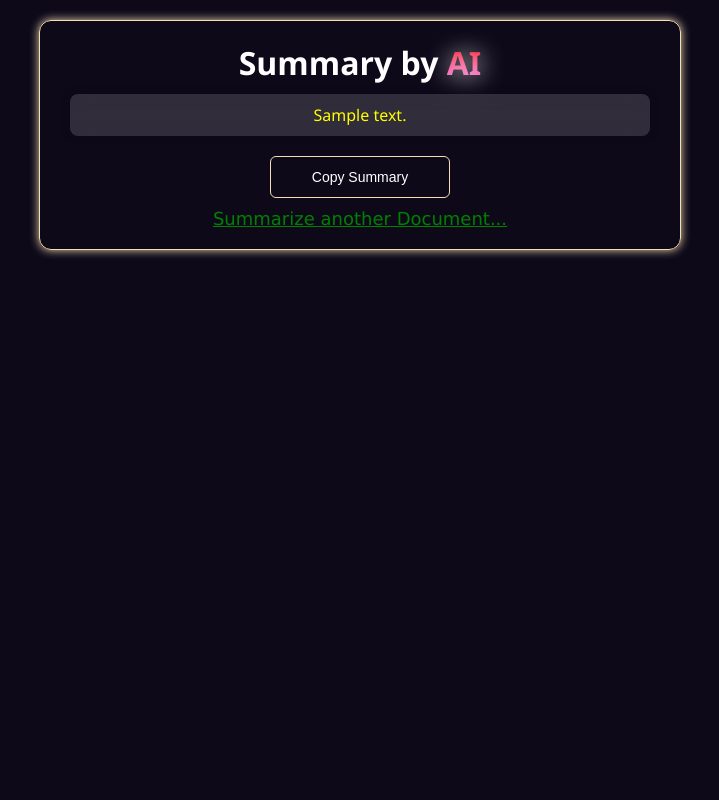
After one commit to armaanshoaib/AI_PDF_SUMMARIZER, a Flask app: template templates/result.html in a window 1280 px wide. The commit adds this page. Shown: the whole page, without its empty margins (280-999 px from the left). Run offline with Flask 3, Linux system fonts and the light colour scheme; the template is opened without the code that fills it: most values are stand-ins (such as "Sample title", 1, 10 or a date in 2020).

Commit message:
changed summarize API

```diff
--- a/app.py
+++ b/app.py
@@ -1,8 +1,11 @@
 from __future__ import print_function
-from flask import Flask, request, redirect, render_template, jsonify
+from flask import Flask, request, redirect, render_template, jsonify, url_for
 from cloudmersive_convert_api_client.rest import ApiException
 import cloudmersive_convert_api_client
 import os
+import json
+import http.client
+from groq import Groq
 
 app = Flask(__name__)
 UPLOAD_FOLDER = 'uploads'
@@ -18,10 +21,10 @@ def index():
 
 @app.route('/upload', methods=["POST"])
 def upload_file():
-    if 'inputPDF' not in request.files:
-        return 'No file uploaded!!', 400
+    if 'inputDOC' not in request.files:
+        return 'No file uploaded!', 400
 
-    file = request.files['inputPDF']
+    file = request.files['inputDOC']
 
     if file.filename == '':
         return 'No selected file', 400
@@ -43,14 +46,13 @@ def extract_text(file_path):
     input_file = file_path # file | Input file to perform the operation on.
     text_formatting_mode = 'minimizeWhitespace'
     extracted_text="null"
-    sampletxt = "some random text"
+    sampletxt = "The quick brown fox jumps over the lazy dog"
     try:
-
-        # #Convert PDF Document to Text (txt)
-        api_response = api_instance.convert_document_pdf_to_txt(input_file, text_formatting_mode=text_formatting_mode)
+        # # CONVERT .pdf .xlsx .txt .ppt .pptx .docx .doc TO TXT
+        api_response = api_instance.convert_document_autodetect_to_txt(input_file, text_formatting_mode=text_formatting_mode)
         extracted_text = api_response.to_dict()['text_result']
         # #pprint(extract_text)
-        # # formatting the extracted text from pdf (removing extra spaces and other wierd chars)
+        # # formatting the extracted text from pdf (removing extra spaces and other weird chars)
         formatted_txt = extracted_text.replace("\\r\\n", " ").replace("\\xa0", " ").splitlines()
         formatted_txt = ' '.join(line.strip().replace("'", "") for line in formatted_txt)
         # #Split the text into words and rejoin with a single space
@@ -60,12 +62,43 @@ def extract_text(file_path):
         print("=================")
         print("extracted cleaned text = " + extracted_cleaned_txt)
         print("___________________________________________")
-        # #Forward to summarize.jsp with extracted text
-        return redirect("http://43.204.82.67:8080/PDFSUMMARY_AI-1/summarize.jsp?extractedText=" + extracted_cleaned_txt)
+
+        return summarize(extracted_cleaned_txt)
 
     except ApiException as e:
         print("Exception when calling ConvertDocumentApi->convert_document_pdf_to_txt: %s\n" % e)
         return jsonify({"error": str(e)}), 500
 
+    # # summarizing the text as DOCTXT
+def summarize(DOCTXT):
+
+    print(DOCTXT)
+    if(DOCTXT == "null" or DOCTXT == "" or DOCTXT == " " or DOCTXT == "'null'"):
+        return render_template('error.html')
+
+    summary = "null"
+    suffix = "Summarize the given text : '"
+    prompt = suffix + DOCTXT + "'"
+    print("prompt = " + prompt)
+    # # API INSTANCE
+
+    client = Groq(
+    api_key="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",
+    )
+    chat_completion = client.chat.completions.create(
+    messages=[
+        {
+            "role": "user",
+            "content": prompt,
+        }
+    ],
+    model="llama3-8b-8192",
+    )
+    summary = str(chat_completion.choices[0].message.content)
+    print(summary)
+
+    return render_template('result.html',summary=summary)
+
+
 if __name__ == '__main__':
-    app.run(host='0.0.0.0',port='5000',debug=True)
+    app.run(host='0.0.0.0',port='5000',debug=False)
--- /dev/null
+++ b/templates/result.html
@@ -0,0 +1,132 @@
+<html>
+<head>
+    <link type="image/png" sizes="32x32" rel="icon" href="aiFavicon.png">
+    <meta name="viewport" content="width=device-width, initial-scale=1.0">
+    <title>AI PDF Summarizer</title>
+    <style>
+        body {
+            background: linear-gradient(#0D0919, #0E0919);
+            font-family: 'Segoe UI';
+            display: flex;
+            justify-content: center;
+            align-items: flex-start;
+            height: 100vh;
+            margin: 0;
+            padding: 0;
+        }
+
+        .container {
+            margin: 20px;
+            padding: 20px;
+            border-radius: 12px;
+            max-width: 600px;
+            width: 90%;
+            text-align: center;
+            border: 1px solid wheat;
+            box-shadow: 0px 0px 10px wheat;
+            color: white;
+            animation-name: fade-in;
+            animation-duration: 2s;
+
+        }
+        @keyframes fade-in {
+            from {
+                opacity: 0;
+            }
+
+            to {
+                opacity: 1;
+            }
+        }
+
+        #heading {
+            margin-top: 0px;
+            margin-bottom: 0px;
+            color: white;
+            font-size: 32px;
+            font-weight: bold;
+        }
+
+        #Ai {
+            background: -webkit-linear-gradient(red, violet);
+            -webkit-background-clip: text;
+            -webkit-text-fill-color: transparent;
+            font-size: 32px;
+            font-weight: bold;
+            text-shadow: 1px 1px 25px white;
+        }
+
+        #summary {
+            background: rgba(255, 255, 255, 0.15);
+            padding: 10px;
+            border-radius: 8px;
+            margin: 10px;
+            box-shadow: 0 0 10px rgba(0, 0, 0, 0.2);
+            backdrop-filter: blur(10px);
+            color: yellow;
+            animation-name: fade-in;
+            animation-duration: 2s;
+        }
+
+        @keyframes fade-in {
+            from {
+                opacity: 0;
+            }
+
+            to {
+                opacity: 1;
+            }
+        }
+
+        #copyBtn {
+            width: 30%;
+            cursor: pointer;
+            background-color: transparent;
+            border-color: yellow;
+            color: white;
+            border: 1px solid wheat;
+            padding: 12px 12px;
+            border-radius: 6px;
+            font-size: 14px;
+            margin: 10px;
+
+        }
+
+
+
+        #goBack {
+            color: greenyellow;
+            font-family: Verdana, sans-serif;
+            font-size: 28px;
+        }
+
+        #nextPdf {
+            color: green;
+            font-family: Verdana, sans-serif;
+            font-size: 18px;
+        }
+    </style>
+    <script>
+        function copyText(id) {
+            var copyText = document.getElementById(id).innerText;
+            navigator.clipboard.writeText(copyText).then(function () {
+                alert('Copied to clipboard');
+            });
+        }
+    </script>
+</head>
+
+<body>
+    <div class="container">
+        <p id="heading"> Summary by <span id="Ai"> AI </span> </p>
+        <p id="summary">
+             {{summary}}
+        </p>
+        <button onclick='copyText("summary")' id='copyBtn'>Copy Summary </button>
+        <br>
+        <a href="index.html" id="nextPdf"> Summarize another Document... </a>
+    </div>
+
+</body>
+
+</html>
```
Also changed, not shown: templates/error.html (added, +49 -0 lines), templates/index.html (+12 -5 lines), README.md, 4 other files.
